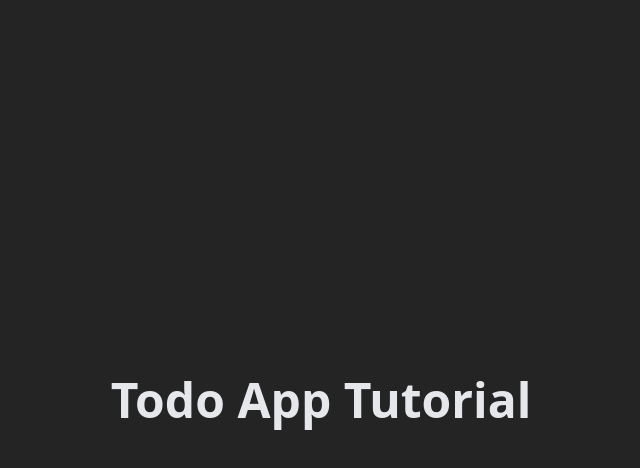
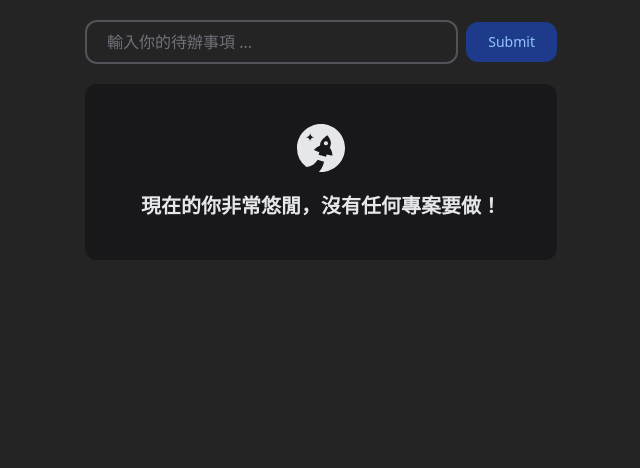
Before and after one commit to Yazdun/react-ts-fcc-tutorial, a React (Vite) app: page / in a window 1280 px wide. Shown: the top 468 px of the page, without its empty margins (319-959 px from the left). Built offline with nearby package versions, Linux system fonts and the light colour scheme.

Commit message:
Set basic starter codebase

```diff
--- a/src/App.tsx
+++ b/src/App.tsx
@@ -1,11 +1,16 @@
-import { TodoList, AddTodo } from './components'
 import { Toaster } from 'react-hot-toast'
+import { AddTodo, TodoList } from './components'
 
 function App() {
+  // 設定 todos 來儲存待辦事項
+
   return (
-    <div className="flex items-center justify-center h-screen">
-      <h1 className="text-5xl font-bold">Todo App Tutorial</h1>
-    </div>
+    <section>
+      <Toaster position="bottom-center" />
+      {/* Toast 是用於顯示加入提示的套件s */}
+      <AddTodo />
+      <TodoList />
+    </section>
   )
 }
 
--- a/src/components/AddTodo.tsx
+++ b/src/components/AddTodo.tsx
@@ -1,8 +1,25 @@
-import React, { useEffect, useRef, useState } from 'react'
-import { toast } from 'react-hot-toast'
-import { useTodo } from '../context'
-import { Input } from './Input'
+export const AddTodo = () => {
+  // 設定 input 值的狀態
 
-export const AddTodo = () => {
-  return <div>Add To Do</div>
+  const handleSubmit = () => {}
+  const handleInput = () => {}
+
+  return (
+    <form onSubmit={handleSubmit}>
+      <div className="flex items-center w-full max-w-lg gap-2 p-5 m-auto">
+        <input
+          onChange={handleInput}
+          type="text"
+          className="w-full px-5 py-2 bg-transparent border-2 outline-none border-zinc-600 rounded-xl placeholder:text-zinc-500 focus:border-white"
+          placeholder="輸入你的待辦事項 ..."
+        />
+        <button
+          type="submit"
+          className="px-5 py-2 text-sm font-normal text-blue-300 bg-blue-900 border-2 border-blue-900 active:scale-95 rounded-xl"
+        >
+          Submit
+        </button>
+      </div>
+    </form>
+  )
 }
--- a/src/components/Input.tsx
+++ /dev/null
@@ -1,8 +0,0 @@
-import { InputHTMLAttributes, forwardRef } from 'react'
-import cn from 'classnames'
-
-import React from 'react'
-
-export const Input = () => {
-  return <div>Input</div>
-}
--- a/src/components/TodoItem.tsx
+++ b/src/components/TodoItem.tsx
@@ -1,15 +1,11 @@
-import type { Todo } from '../context'
-import { useEffect, useRef, useState } from 'react'
-import { useTodo } from '../context'
-import { Input } from './Input'
-import { BsCheck2Square } from 'react-icons/bs'
-import { TbRefresh } from 'react-icons/tb'
-import { FaRegEdit } from 'react-icons/fa'
-import { RiDeleteBin7Line } from 'react-icons/ri'
-import { toast } from 'react-hot-toast'
-import cn from 'classnames'
 import { motion } from 'framer-motion'
 
-export const TodoItem = (props: { todo: Todo }) => {
-  return <div>Todo Item</div>
+// 用來顯示待辦事項的元件
+export const TodoItem = () => {
+  return (
+    // motion 的 layout 屬性可以讓元件在變化時，有動畫效果
+    <motion.li layout className="p-5 rounded-xl bg-zinc-900">
+      <motion.span layout></motion.span>
+    </motion.li>
+  )
 }
--- a/src/components/TodoList.tsx
+++ b/src/components/TodoList.tsx
@@ -1,7 +1,19 @@
-import { TodoItem } from './TodoItem'
-import { useTodo } from '../context'
 import { SiStarship } from 'react-icons/si'
 
+// 練習一下，怎麼把 todos 傳進來？
 export const TodoList = () => {
-  return <div>TodoList</div>
+  // 如果沒有任何待辦事項，顯示提示訊息。
+
+  // 在新增 todos 前， uncomment 下面的程式碼：
+  // if (!todos.length) {
+  return (
+    <div className="max-w-lg px-5 m-auto">
+      <h1 className="flex flex-col items-center gap-5 px-5 py-10 text-xl font-bold text-center rounded-xl bg-zinc-900">
+        <SiStarship className="text-5xl" />
+        現在的你非常悠閒，沒有任何專案要做！
+      </h1>
+    </div>
+  )
+
+  return <ul className="grid max-w-lg gap-2 px-5 m-auto"></ul>
 }
--- a/src/components/index.ts
+++ b/src/components/index.ts
@@ -1,4 +1,3 @@
 export { AddTodo } from './AddTodo'
-export { Input } from './Input'
 export { TodoItem } from './TodoItem'
 export { TodoList } from './TodoList'
--- a/src/context/TodoContext.tsx
+++ /dev/null
@@ -1,19 +0,0 @@
-import React, { createContext, useState } from 'react'
-import { nanoid } from 'nanoid'
-import { useLocalStorage } from 'usehooks-ts'
-
-export interface Todo {
-  id: string
-  text: string
-  status: 'undone' | 'completed'
-}
-
-export const TodoContext = createContext<undefined>(undefined)
-
-export const TodoProvider = (props: { children: React.ReactNode }) => {
-  return (
-    <TodoContext.Provider value={undefined}>
-      {props.children}
-    </TodoContext.Provider>
-  )
-}
--- a/src/context/index.ts
+++ /dev/null
@@ -1,3 +0,0 @@
-export { TodoProvider } from './TodoContext'
-export { useTodo } from './useTodo'
-export type { Todo } from './TodoContext'
--- a/src/context/useTodo.ts
+++ /dev/null
@@ -1,6 +0,0 @@
-import { useContext } from 'react'
-import { TodoContext } from './TodoContext'
-
-export const useTodo = () => {
-  return
-}
--- a/src/main.tsx
+++ b/src/main.tsx
@@ -2,7 +2,6 @@ import React from 'react'
 import ReactDOM from 'react-dom/client'
 import App from './App.tsx'
 import './index.css'
-import { TodoProvider } from './context'
 
 ReactDOM.createRoot(document.getElementById('root') as HTMLElement).render(
   <React.StrictMode>
```
Also changed, not shown: src/index.css (line endings or trailing spaces).
